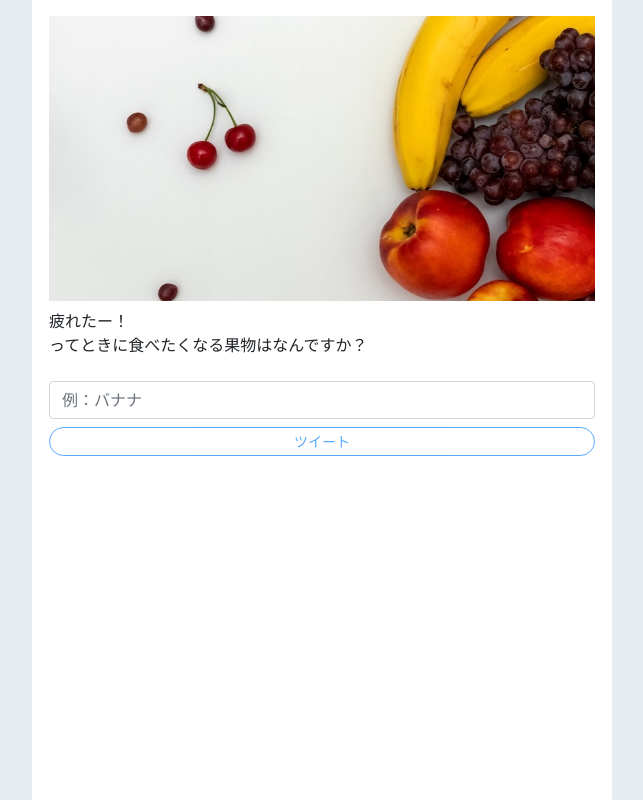
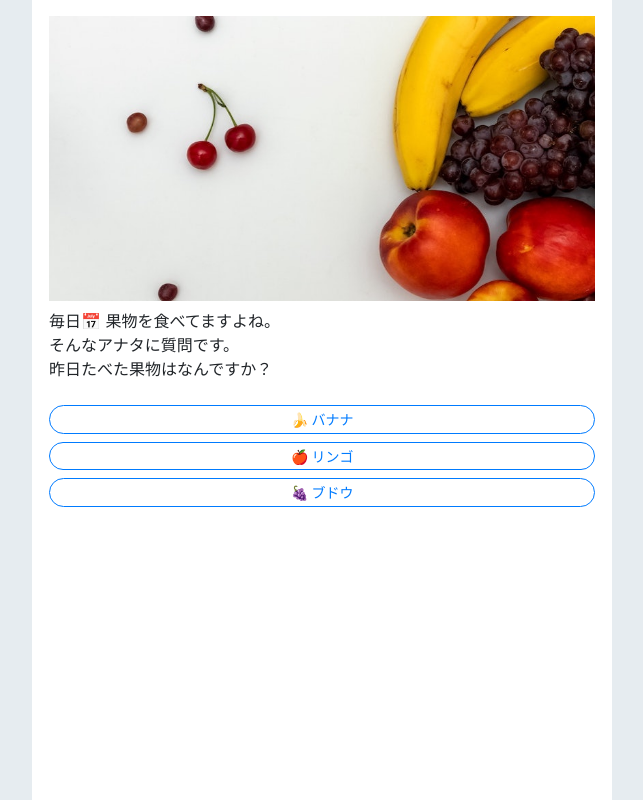
Before and after one commit to torufurukawa/tipsytoru, a website: page public/multicards/index.html in a window 1280 px wide. Shown: the whole page, without its empty margins (318-961 px from the left). Drawn offline with nearby package versions, Linux system fonts and the light colour scheme.

Commit message:
Add multi-card experience

```diff
--- a/public/template/index.html
+++ b/public/multicards/index.html
@@ -1,18 +1,18 @@
 <!DOCTYPE html>
-<html lang="en">
+<html lang="ja">
 
 <head>
   <meta charset="UTF-8">
   <meta name="viewport" content="width=device-width, initial-scale=1.0">
-  <title>疲れたときに食べたい果物</title>
+  <title>昨日はどの果物を食べた？</title>
   <link rel="stylesheet" href="https://stackpath.bootstrapcdn.com/bootstrap/4.4.1/css/bootstrap.min.css"
     integrity="sha384-Vkoo8x4CGsO3+Hhxv8T/Q5PaXtkKtu6ug5TOeNV6gBiFeWPGFN9MuhOf23Q9Ifjh" crossorigin="anonymous">
   <link rel="stylesheet" href="/style.css">
 
   <!-- Twitter Card -->
   <meta name="twitter:card" content="summary_large_image">
-  <meta name="twitter:title" content="疲れたときに食べたい果物は？">
-  <meta name="twitter:image" content="https://tipsytoru.netlify.com/template/cover.jpg">
+  <meta name="twitter:title" content="昨日はどの果物を食べた？">
+  <meta name="twitter:image" content="https://tipsytoru.netlify.com/multicards/cover.jpg">
 </head>
 
 <body class="cuckoo">
@@ -24,24 +24,24 @@
     <div class="row">
       <div class="w-100">
         <p>
-          疲れたー！<br>
-          ってときに食べたくなる果物はなんですか？
+          毎日📅 果物を食べてますよね。<br>
+          そんなアナタに質問です。<br>
+          昨日たべた果物はなんですか？
         </p>
       </div>
     </div>
 
     <div class="row">
       <div class="w-100">
-        <form>
-          <input class="form-control" type="text" placeholder="例：バナナ"
-            id="fruit">
-        </form>
-      </div>
-    </div>
-
-    <div class="row">
-      <div class="w-100">
-        <a role="button" class="btn btn-block btn-outline-primary" id="button">ツイート</a>
+        <a role="button" class="btn btn-block btn-outline-primary" id="banana">
+          🍌 バナナ
+        </a>
+        <a role="button" class="btn btn-block btn-outline-primary" id="apple">
+          🍎 リンゴ
+        </a>
+        <a role="button" class="btn btn-block btn-outline-primary" id="grape">
+          🍇 ブドウ
+        </a>
       </div>
     </div>
   </div>
@@ -58,35 +58,31 @@
     crossorigin="anonymous"></script>
   <script src="/tipsytoru.js"></script>
   <script>
+    var buttons = [
+      { el: $('#banana'), text: '🍌 バナナ', path: 'banana'},
+      { el: $('#apple'), text: '🍎 リンゴ', path: 'apple' },
+      { el: $('#grape'), text: '🍇 ブドウ', path: 'grape' }
+    ];
     var template = [
-      '疲れたときに食べる果物といえば',
-      'やっぱり「<FRUIT>」だよね！ ',
-      'みんなは何を食べる？',
-      'https://tipsytoru.netlify.com/template/'
+      '昨日、食べた果物は、なななんと',
+      '<FRUIT>',
+      'でした。',
+      'あなたは？',
+      'https://tipsytoru.netlify.com/multicards/<PATH>/'
     ].join('\n')
-    var state = { fruit: '' };
 
     function init() {
-      $('#fruit').keyup(function(event) {
-        state.fruit = event.target.value;
-        update();
+      buttons.map(function(obj) {
+        var text = template
+          .replace('<FRUIT>', obj.text)
+          .replace('<PATH>', obj.path);
+        var url = tipsytoru.intent(text);
+        obj.el.attr('href', url);
       });
       update();
     }
 
-    function update() {
-      var text = template.replace('<FRUIT>', state.fruit);
-      var url = tipsytoru.intent(text);
-      var disabled = (!state.fruit);
-
-      var button = $('#button');
-      button.attr('href', url);
-      if (disabled) {
-        button.addClass('disabled');
-      } else {
-        button.removeClass('disabled');
-      }
-    }
+    function update() { /* noop */ }
 
     init();
   </script>
```
Also changed, not shown: public/multicards/apple/index.html (added, +18 -0 lines), public/multicards/banana/index.html (added, +18 -0 lines), public/multicards/grape/index.html (added, +18 -0 lines), public/multisteps/index.html (+1 -1 lines), public/multicards/apple/cover.jpg (added), public/multicards/banana/cover.jpg (added), public/multicards/cover.jpg (added), public/multicards/grape/cover.jpg (added).
